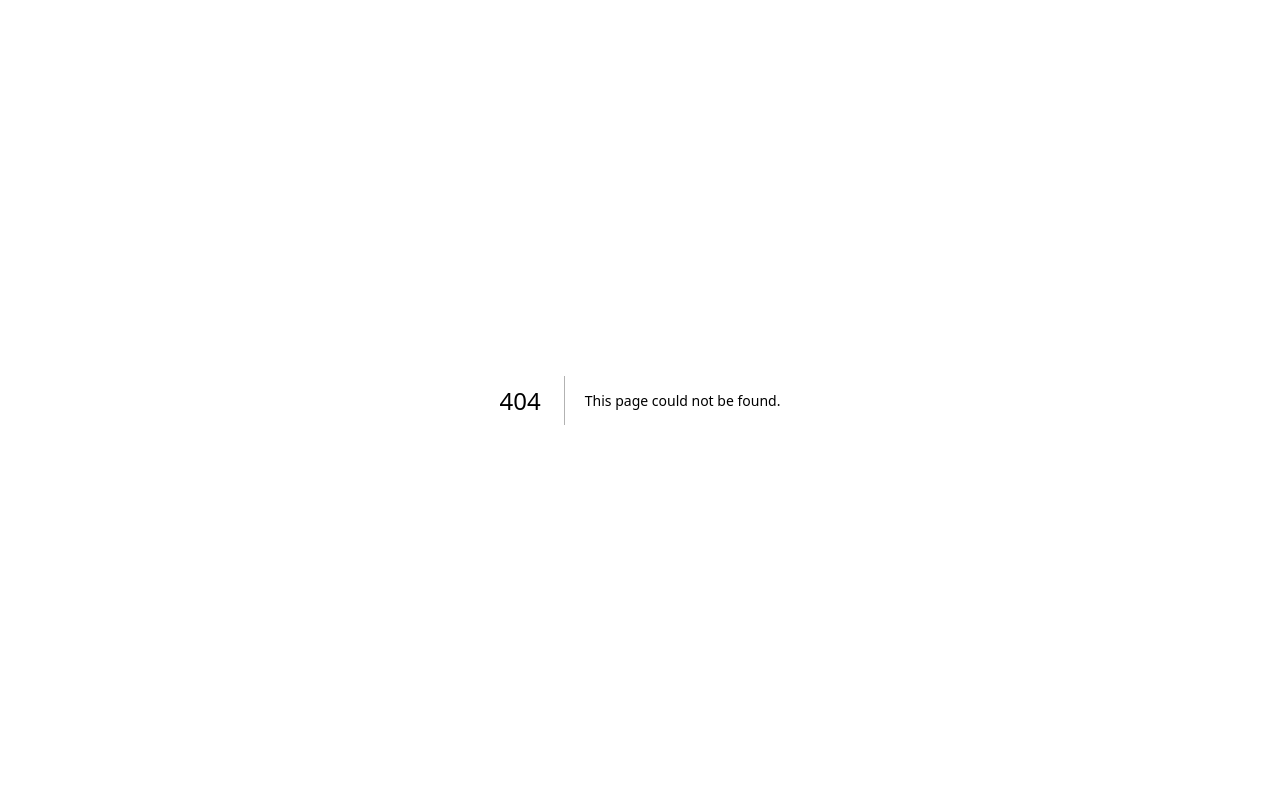
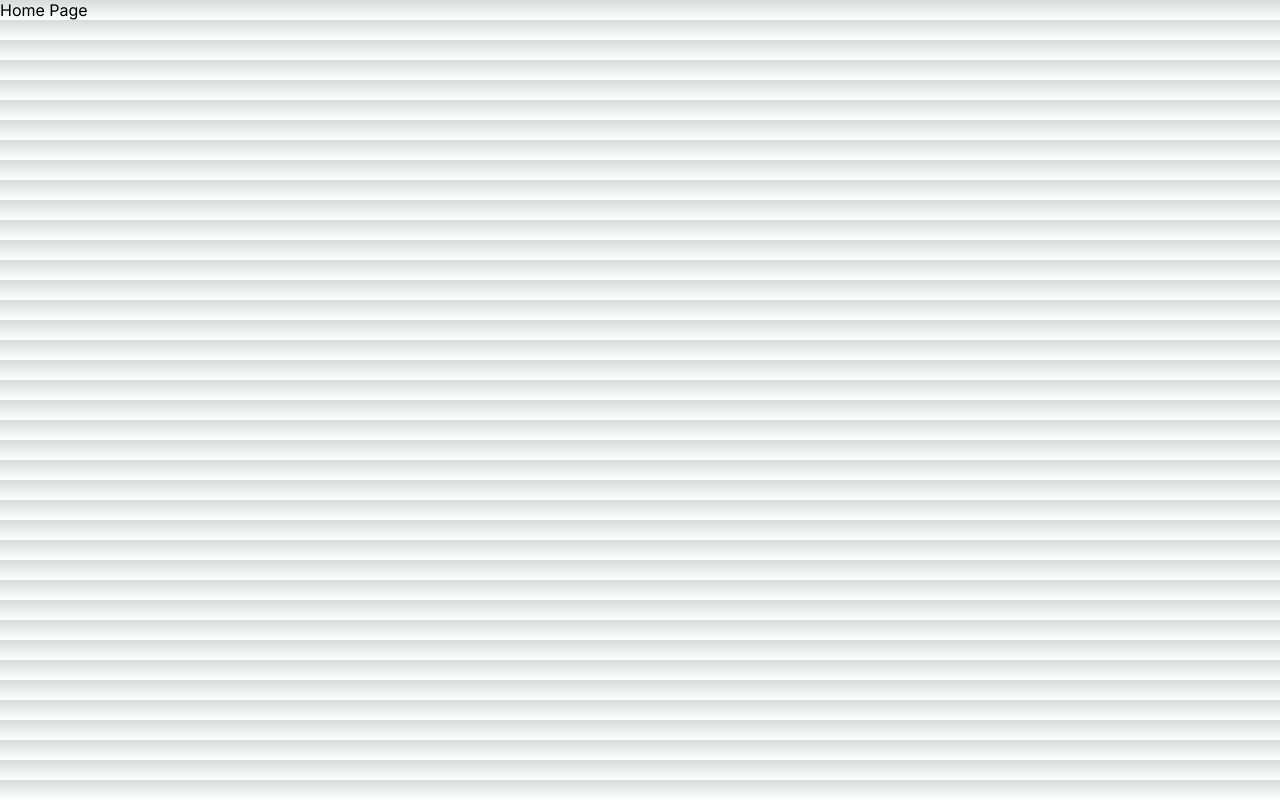
Before and after one commit to dayqiu22/sun-bather, a Next.js app: page /home in a window 1280 px wide. Before the commit this address had no page. Built offline with nearby package versions, Linux system fonts and the light colour scheme.

Commit message:
created core files

```diff
--- /dev/null
+++ b/src/app/home/page.tsx
@@ -0,0 +1,3 @@
+export default function Page() {
+    return <p>Home Page</p>;
+}
--- /dev/null
+++ b/src/app/landing/page.tsx
@@ -0,0 +1,3 @@
+export default function Page() {
+    return <p>Landing Page</p>;
+}
--- /dev/null
+++ b/src/app/lib/definitions.ts
@@ -0,0 +1,6 @@
+export type Preference = {
+    temp: number;
+    sun: boolean;
+    wind: boolean;
+    rain: number;
+};
--- /dev/null
+++ b/src/app/preferences/page.tsx
@@ -0,0 +1,3 @@
+export default function Page() {
+    return <p>Preferences Page</p>;
+}
--- /dev/null
+++ b/src/app/ui/fonts.ts
@@ -0,0 +1,8 @@
+import { Inter, Lusitana } from 'next/font/google';
+
+export const inter = Inter({ subsets: ['latin'] });
+
+export const lusitana = Lusitana({
+  weight: ['400', '700'],
+  subsets: ['latin'],
+});
```
Also changed, not shown: src/app/ui/button.tsx (added), src/app/ui/global.css (added).
